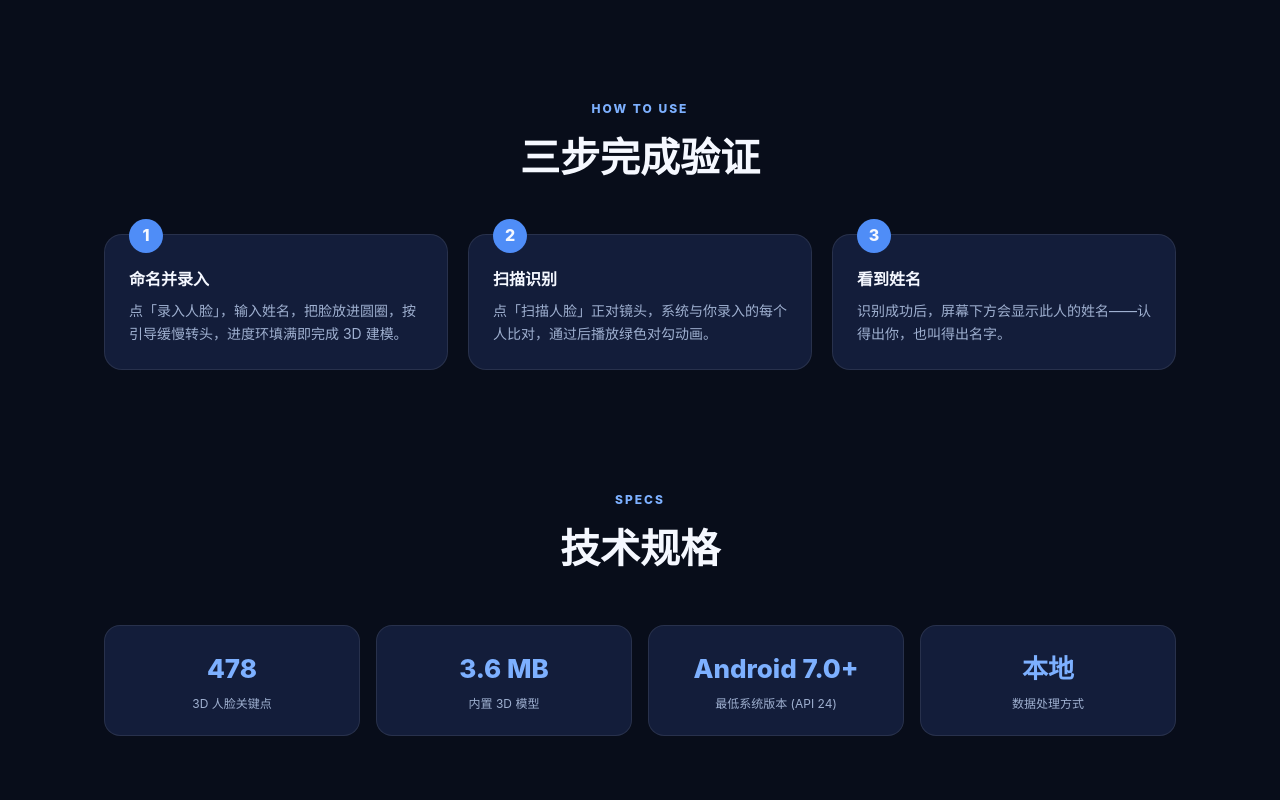
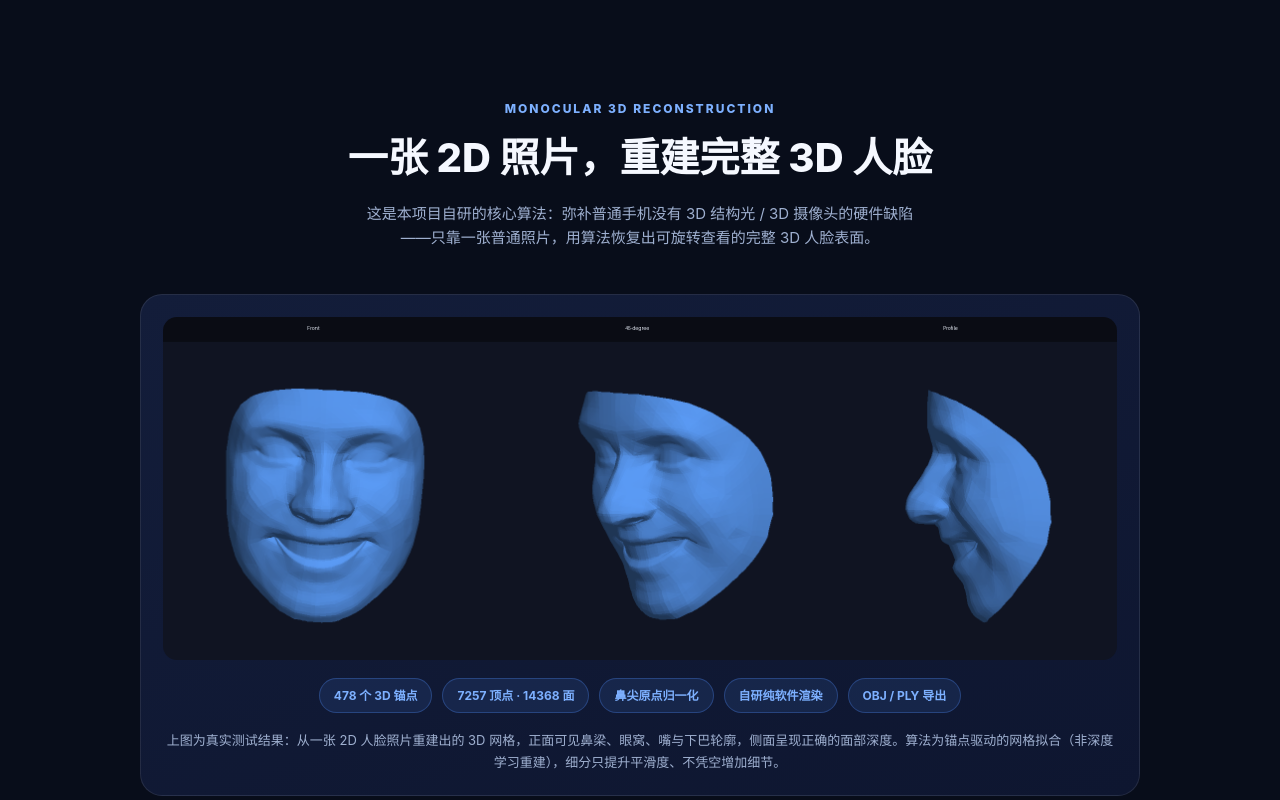
Before and after one commit to sitong-zhang/3d-face-recognition-model, a plain HTML site: page docs/index.html in a window 1280 px wide. Shown: the part 1260-2060 px from the top of the page. Drawn offline with Linux system fonts and the light colour scheme.

Commit message:
docs: 发布页加入单目3D人脸重建三视角展示区

```diff
--- a/docs/index.html
+++ b/docs/index.html
@@ -122,6 +122,14 @@
   .feat h3{font-size:18px;margin-bottom:9px}
   .feat p{color:var(--muted);font-size:14px}
 
+  .recon-card{background:linear-gradient(160deg,var(--card),var(--bg2));border:1px solid var(--border);
+    border-radius:22px;padding:22px;max-width:1000px;margin:0 auto}
+  .recon-card img{width:100%;border-radius:14px;display:block}
+  .recon-tags{display:flex;flex-wrap:wrap;gap:10px;justify-content:center;margin-top:18px}
+  .recon-tags span{background:rgba(79,141,247,.12);border:1px solid rgba(79,141,247,.3);
+    color:var(--primary2);font-size:12px;font-weight:700;padding:7px 14px;border-radius:999px}
+  .recon-cap{text-align:center;color:var(--muted);font-size:13px;margin-top:16px;line-height:1.7}
+
   .specs{display:grid;grid-template-columns:repeat(4,1fr);gap:16px}
   .spec{background:var(--card);border:1px solid var(--border);border-radius:16px;padding:22px;text-align:center}
   .spec .n{font-size:26px;font-weight:850;color:var(--primary2)}
@@ -169,6 +177,7 @@
     </div>
     <div class="nav-links">
       <a href="#features">功能</a>
+      <a href="#reconstruction">3D 重建</a>
       <a href="#how">使用</a>
       <a href="#specs">规格</a>
       <a href="#notice">说明</a>
@@ -260,6 +269,26 @@
     </div>
   </section>
 
+  <!-- RECONSTRUCTION -->
+  <section id="reconstruction">
+    <div class="sec-head">
+      <div class="sec-tag">Monocular 3D Reconstruction</div>
+      <div class="sec-title">一张 2D 照片，重建完整 3D 人脸</div>
+      <p class="sec-desc">这是本项目自研的核心算法：弥补普通手机没有 3D 结构光 / 3D 摄像头的硬件缺陷——只靠一张普通照片，用算法恢复出可旋转查看的完整 3D 人脸表面。</p>
+    </div>
+    <div class="recon-card">
+      <img src="assets/reconstruction_views.png" alt="单目3D人脸重建三视角：正面、45度、侧面">
+      <div class="recon-tags">
+        <span>478 个 3D 锚点</span>
+        <span>7257 顶点 · 14368 面</span>
+        <span>鼻尖原点归一化</span>
+        <span>自研纯软件渲染</span>
+        <span>OBJ / PLY 导出</span>
+      </div>
+      <p class="recon-cap">上图为真实测试结果：从一张 2D 人脸照片重建出的 3D 网格，正面可见鼻梁、眼窝、嘴与下巴轮廓，侧面呈现正确的面部深度。算法为锚点驱动的网格拟合（非深度学习重建），细分只提升平滑度、不凭空增加细节。</p>
+    </div>
+  </section>
+
   <!-- HOW -->
   <section id="how">
     <div class="sec-head">
@@ -300,6 +329,7 @@
       </h3>
       <ul>
         <li>人脸比对基于 478 点 3D 几何特征的相似度，属演示级方案，并非论文级身份识别模型。</li>
+        <li>单目 3D 重建为锚点驱动网格拟合，几何精度受限于底层 3D 锚点，非 DECA/EMOCA 等深度学习重建；细分只增加平滑度、不增加真实细节。</li>
         <li>Face ID 动画为自研 UI 视觉效果，不代表具备苹果设备硬件级的深度摄像头与活体检测能力。</li>
         <li>架构、3D 特征算法、转头引导、人脸库、UI 与动画均为本项目自研；底层 3D 关键点检测使用 MediaPipe（Apache 2.0）作为基础依赖，已合规署名。</li>
         <li>结果受光线、角度、遮挡影响；相似度阈值为经验值，可按实际场景调整。</li>
```
Also changed, not shown: docs/assets/reconstruction_views.png (added).
